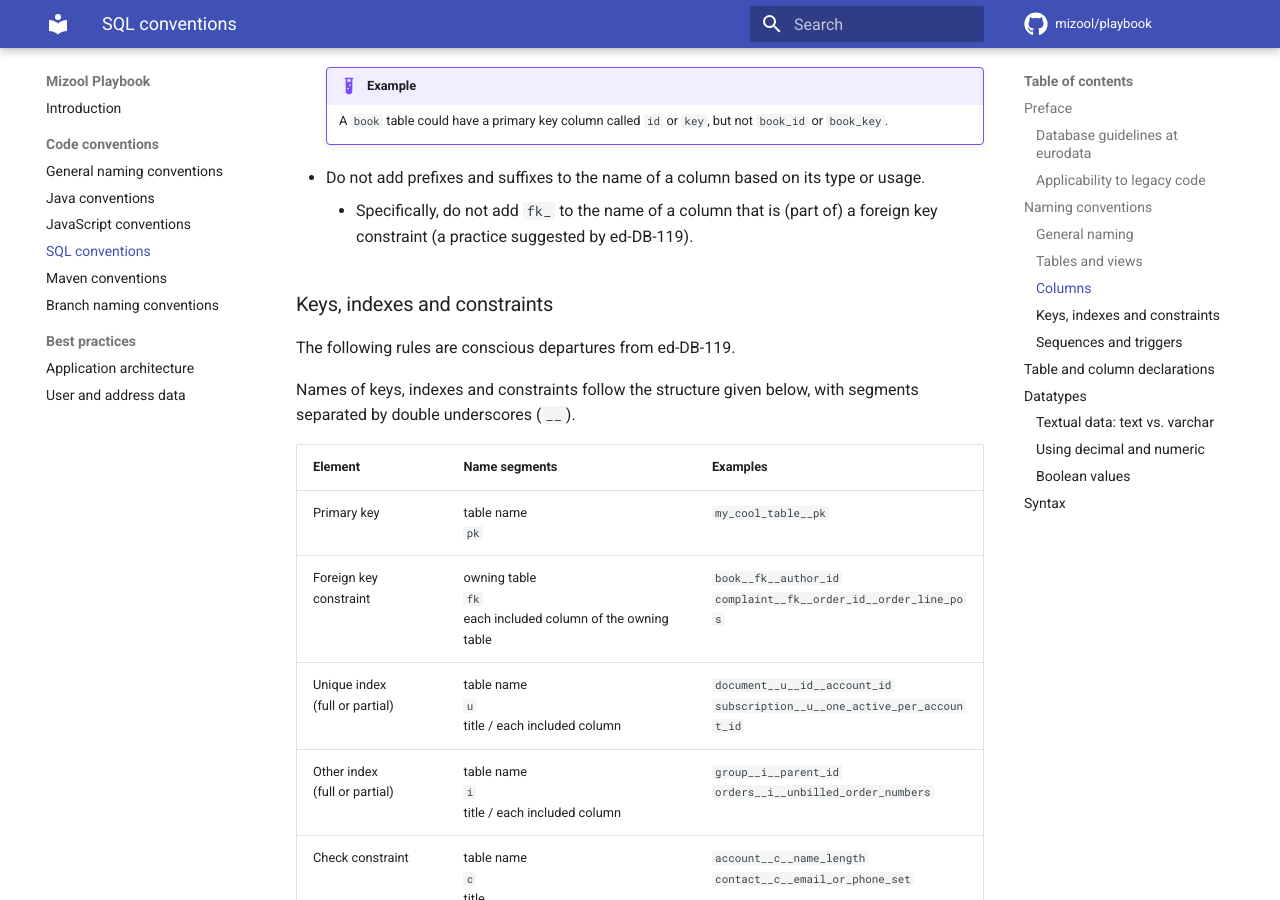
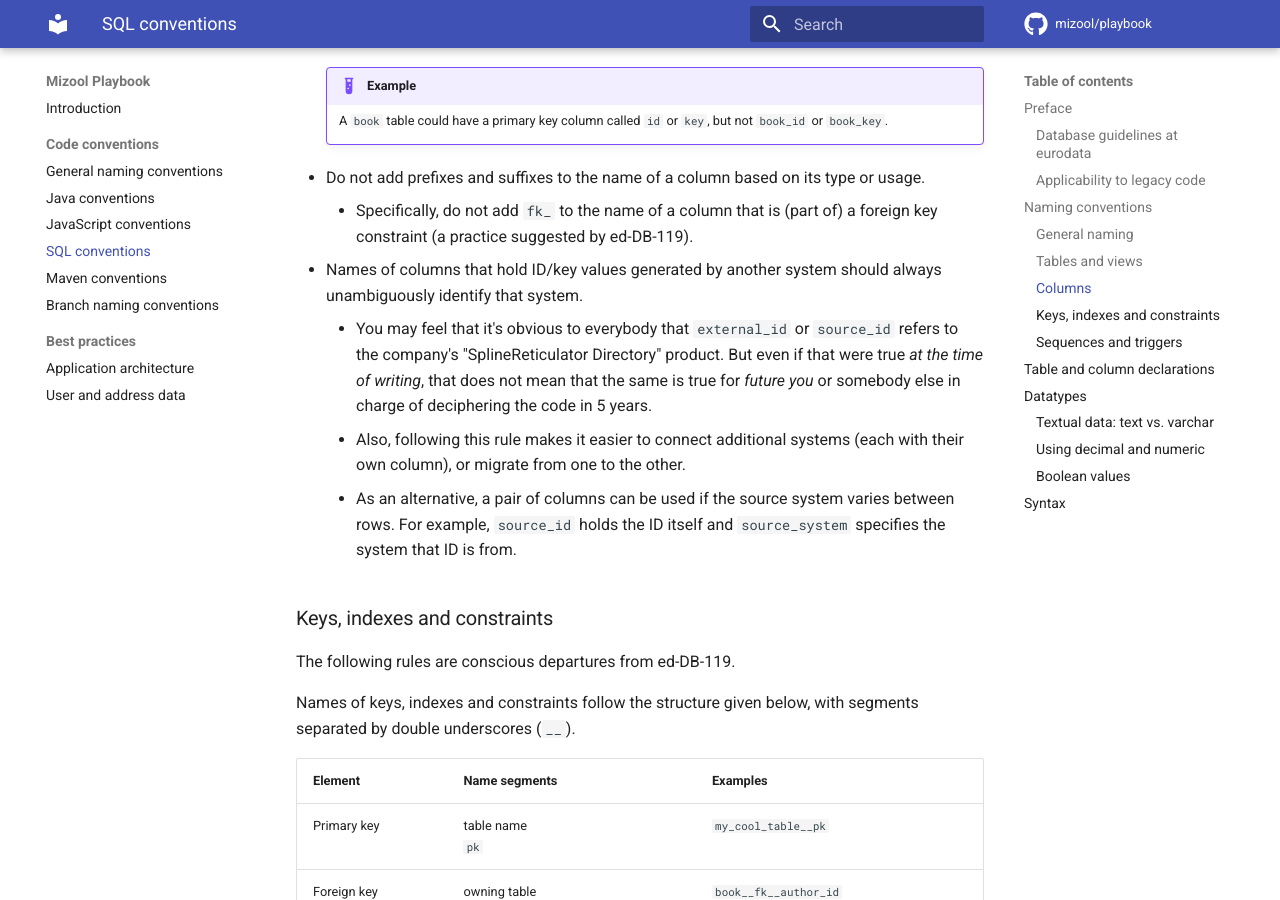
Before and after one commit to mizool/playbook, an MkDocs documentation site: the page built from docs/code-conventions/sql.md, in a window 1280 px wide and 900 px high, scrolled down 1899 px. Built offline with MkDocs 1.6.1 and Material for MkDocs 9.7.7, drawn with Linux system fonts in a browser that asks for light colours; comment, search, counter and statistics services are not loaded; some of the changed text lies outside the part shown.

Commit message:
Move "source_id" rule, add note regarding id/system column pairs

```diff
--- a/docs/code-conventions/sql.md
+++ b/docs/code-conventions/sql.md
@@ -59,6 +59,12 @@ If you encounter such a case, discuss it with other developers, then choose an a
 
 - Do not add prefixes and suffixes to the name of a column based on its type or usage.
     - Specifically, do not add `fk_` to the name of a column that is (part of) a foreign key constraint (a practice suggested by ed-DB-119).
+- Names of columns that hold ID/key values generated by another system should always unambiguously identify that system.
+    - You may feel that it's obvious to everybody that `external_id` or `source_id` refers to the company's "SplineReticulator Directory" product.
+      But even if that were true _at the time of writing_, that does not mean that the same is true for _future you_ or somebody else in charge of deciphering the code in 5 years.
+    - Also, following this rule makes it easier to connect additional systems (each with their own column), or migrate from one to the other.
+    - As an alternative, a pair of columns can be used if the source system varies between rows.
+      For example, `source_id` holds the ID itself and `source_system` specifies the system that ID is from.
 
 ### Keys, indexes and constraints
 
```
Also changed, not shown: other parts of docs/code-conventions/sql.md (+0 -4 lines).
